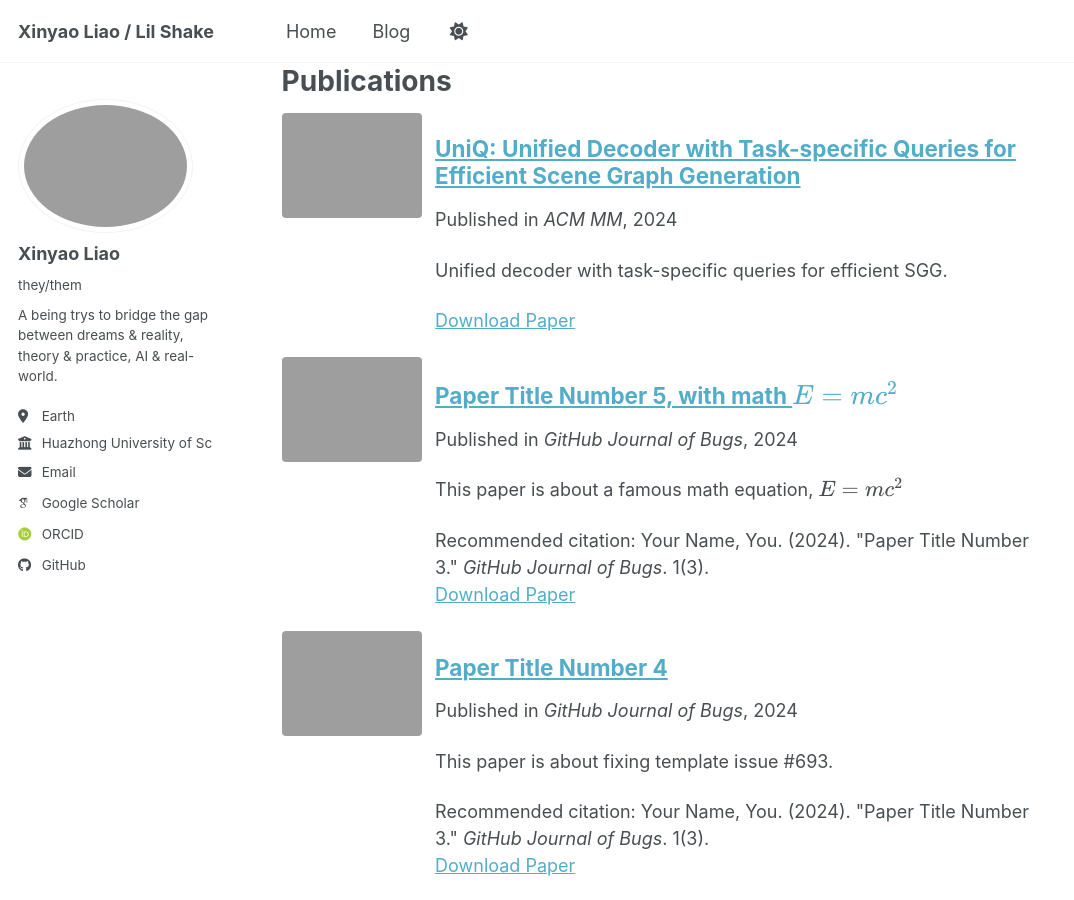
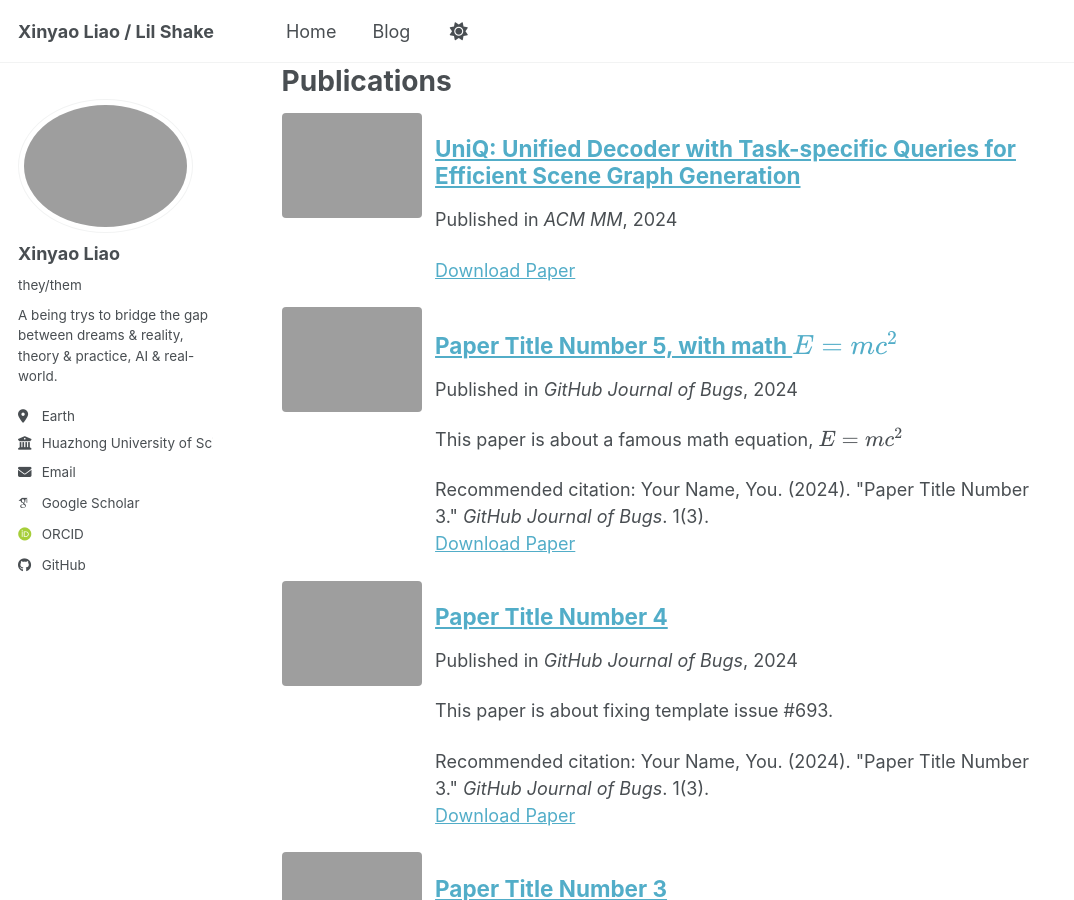
Before and after one commit to Lil-Shake/Lil-Shake.github.io, a Jekyll site: the page built from _pages/about.md, in a window 1280 px wide and 900 px high, scrolled down 339 px. Shown: the whole window, without its empty margins (0-1074 px from the left). Built offline with Jekyll 4.4.1, drawn with Linux system fonts in a browser that asks for light colours; some web fonts are replaced; a script bundle is joined from its source files by our own code; library files that are not in the unit come from our copies.

Commit message:
Update uniq publication metadata
Remove excerpt and website fields from publication.

```diff
--- a/_publications/2024-07-01-uniq.md
+++ b/_publications/2024-07-01-uniq.md
@@ -4,7 +4,6 @@ collection: publications
 permalink: /publication/uniq
 date: 2024-07-01
 venue: "ACM MM"
-excerpt: "Unified decoder with task-specific queries for efficient SGG."
 paperurl: "https://arxiv.org/abs/2501.05687"
 codeurl: "https://github.com/Lil-Shake/UniQ"
 website: ""
```
